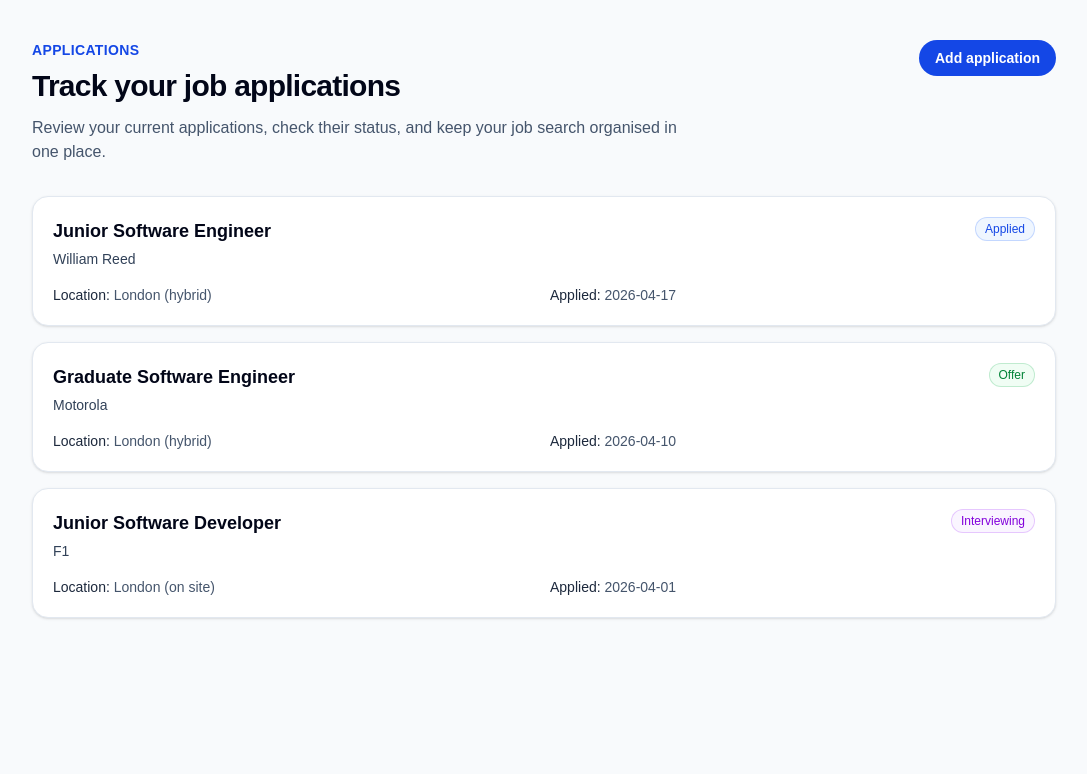
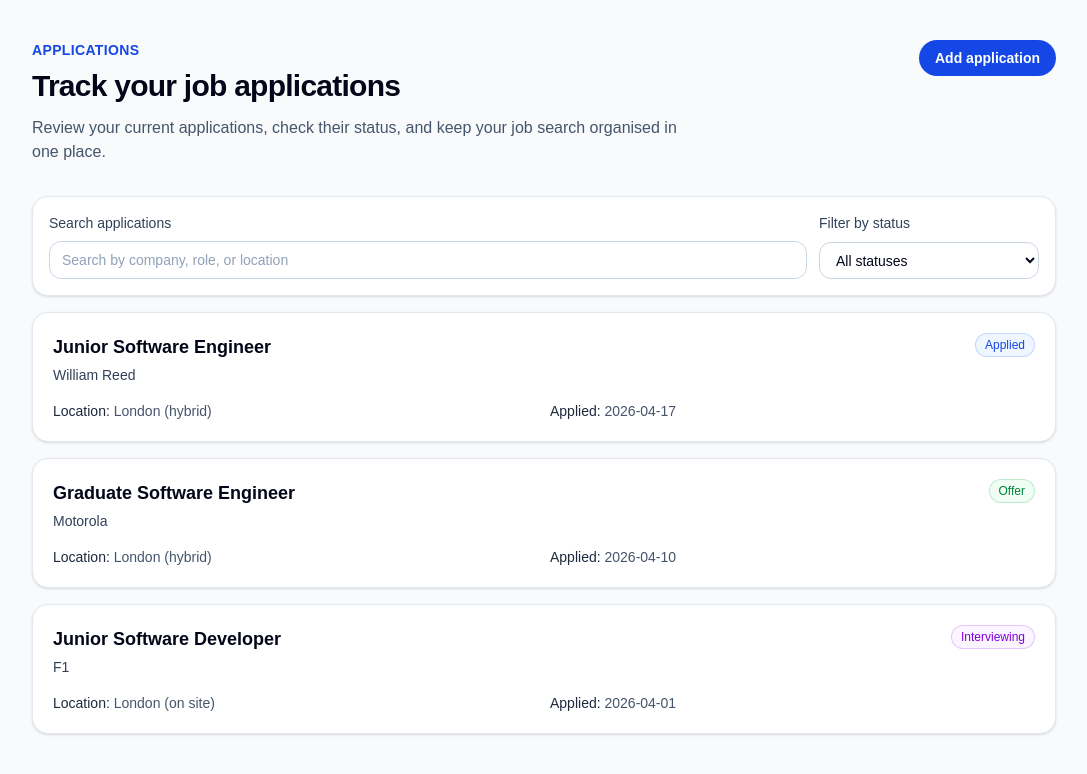
Before and after one commit to Tito42914/JobTrackr-Pro, a Next.js app: page /applications in a window 1280 px wide. Shown: the top 774 px of the page, without its empty margins (96-1183 px from the left). Built offline with nearby package versions, Linux system fonts and the light colour scheme.

Commit message:
Add delete and application filtering

```diff
--- a/src/features/applications/components/ApplicationDetails.tsx
+++ b/src/features/applications/components/ApplicationDetails.tsx
@@ -1,7 +1,8 @@
 "use client";
 
+import { useState } from "react";
 import Link from "next/link";
-import { notFound } from "next/navigation";
+import { notFound, useRouter } from "next/navigation";
 import StatusBadge from "./StatusBadge";
 import { useApplicationsContext } from "../providers/ApplicationsProvider";
 
@@ -12,13 +13,34 @@ type ApplicationDetailsProps = {
 export default function ApplicationDetails({
     id,
 }: ApplicationDetailsProps) {
-    const { getApplicationById } = useApplicationsContext();
+    const { deleteApplication, getApplicationById } = useApplicationsContext();
+    const router = useRouter();
+
+    const [isDeleting, setIsDeleting] = useState(false);
 
     const application = getApplicationById(id);
 
     if (!application) {
+        if (isDeleting) {
+            return null;
+        }
+
         notFound();
     }
+
+    const handleDelete = () => {
+        const confirmed = window.confirm(
+            "Are you sure you want to delete this application?"
+        );
+
+        if (!confirmed) {
+            return;
+        }
+
+        setIsDeleting(true);
+        deleteApplication(application.id);
+        router.push("/applications");
+    };
 
     return (
         <article className="mt-6 rounded-2xl border border-slate-200 bg-white p-6 shadow-sm">
@@ -79,13 +101,22 @@ export default function ApplicationDetails({
                 </p>
             </section>
 
-            <div className="mt-8">
+            <div className="mt-8 flex flex-wrap gap-3">
                 <Link
                   href={`/applications/${application.id}/edit`}
                   className="inline-flex rounded-full bg-blue-700 px-4 py-2 text-sm font-semibold text-white transition hover:bg-blue-800"
                 >
                     Edit application
                 </Link>
+
+                <button
+                  type="button"
+                  onClick={handleDelete}
+                  disabled={isDeleting}
+                  className="inline-flex rounded-full border border-red-200 px-4 py-2 text-sm font-semibold text-red-700 transition hover:bg-red-50"
+                >
+                    {isDeleting ? "Deleting..." : "Delete application"}
+                </button>
             </div>
         </article>
     );
--- a/src/features/applications/components/ApplicationsList.tsx
+++ b/src/features/applications/components/ApplicationsList.tsx
@@ -1,10 +1,31 @@
 "use client";
 
+import { useState } from "react";
+import { APPLICATION_STATUSES, APPLICATION_STATUS_LABELS } from "@/constants/applicationStatuses";
+import type { ApplicationStatus } from "@/types/application";
 import ApplicationCard from "./ApplicationCard";
 import { useApplicationsContext } from "../providers/ApplicationsProvider";
 
 export default function ApplicationsList() {
     const { applications } = useApplicationsContext();
+
+    const [searchTerm, setSearchTerm] = useState("");
+    const [selectedStatus, setSelectedStatus] =
+      useState<ApplicationStatus | "all">("all");
+
+    const normalisedSearchTerm = searchTerm.trim().toLowerCase();
+
+    const filteredApplications = applications.filter((application) => {
+        const matchesSearch =
+            application.company.toLowerCase().includes(normalisedSearchTerm) ||
+            application.role.toLowerCase().includes(normalisedSearchTerm) ||
+            application.location.toLowerCase().includes(normalisedSearchTerm);
+
+        const matchesStatus =
+            selectedStatus === "all" || application.status === selectedStatus;
+
+        return matchesSearch && matchesStatus;
+    });
 
     if (applications.length === 0) {
         return (
@@ -16,12 +37,49 @@ export default function ApplicationsList() {
 
     return (
         <section className="grid gap-4">
-            {applications.map((application) => (
-                <ApplicationCard
-                  key={application.id}
-                  application={application}
-                />
-            ))}
+            <div className="grid gap-3 rounded-2xl border border-slate-200 bg-white p-4 shadow-sm sm:grid-cols-[1fr_220px]">
+                <label className="grid gap-2 text-sm font-medium text-slate-700">
+                    Search applications
+                    <input
+                      type="search"
+                      value={searchTerm}
+                      onChange={(event) => setSearchTerm(event.target.value)}
+                      placeholder="Search by company, role, or location"
+                      className="rounded-xl border border-slate-300 px-3 py-2 text-sm text-slate-950 outline-none transition placeholder:text-slate-400 focus:border-blue-500 focus:ring-2 focus:ring-blue-100"
+                    />
+                </label>
+
+                <label className="grid gap-2 text-sm font-medium text-slate-700">
+                    Filter by status
+                    <select
+                      value={selectedStatus}
+                      onChange={(event) =>
+                        setSelectedStatus(event.target.value as ApplicationStatus | "all")
+                      }
+                      className="rounded-xl border border-slate-300 px-3 py-2 text-sm text-slate-950 outline-none transition focus:border-blue-500 focus:ring-2 focus:ring-blue-100"
+                    >
+                        <option value="all">All statuses</option>
+                        {APPLICATION_STATUSES.map((status) => (
+                            <option key={status} value={status}>
+                                {APPLICATION_STATUS_LABELS[status]}
+                            </option>
+                        ))}
+                    </select>
+                </label>
+            </div>
+
+            {filteredApplications.length === 0 ? (
+                <p className="rounded-2xl border border-dashed border-slate-300 bg-white p-6 text-sm text-slate-600">
+                    No applications match your current filters.
+                </p>
+            ) : (
+                filteredApplications.map((application) => (
+                  <ApplicationCard
+                    key={application.id}
+                    application={application}
+                  />
+                  ))
+            )}
         </section>
     );
 }
--- a/src/features/applications/hooks/useApplications.ts
+++ b/src/features/applications/hooks/useApplications.ts
@@ -76,6 +76,12 @@ export function useApplications() {
         );
     };
 
+    const deleteApplication = (id: string) => {
+        setApplications((currentApplications) =>
+          currentApplications.filter((application) => application.id !== id)
+        );
+    };
+
     const getApplicationById = (id: string) => {
         return applications.find((application) => application.id === id);
     };
@@ -84,6 +90,7 @@ export function useApplications() {
         applications,
         addApplication,
         updateApplication,
+        deleteApplication,
         getApplicationById,
     };
 }
```
Also changed, not shown: 2 other files (tests, documents, lock files or other folders).
